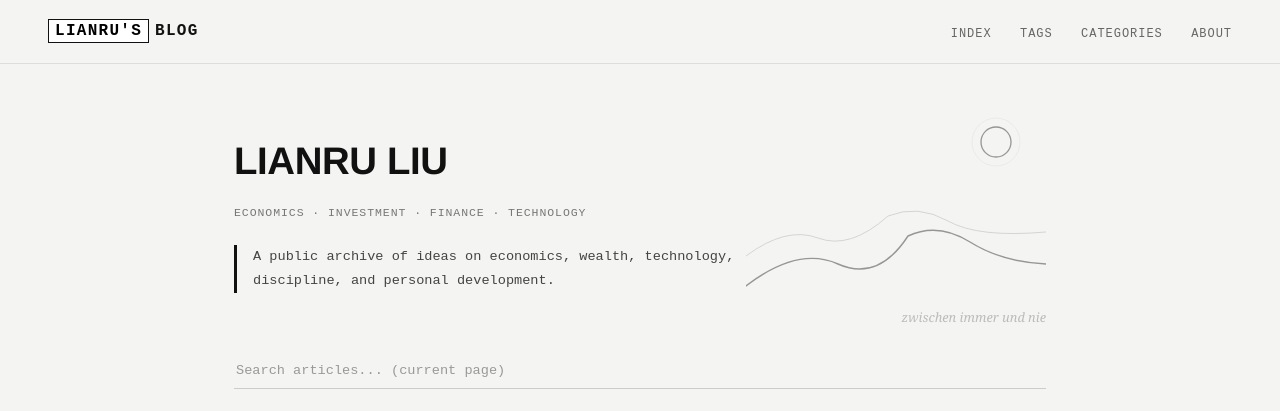
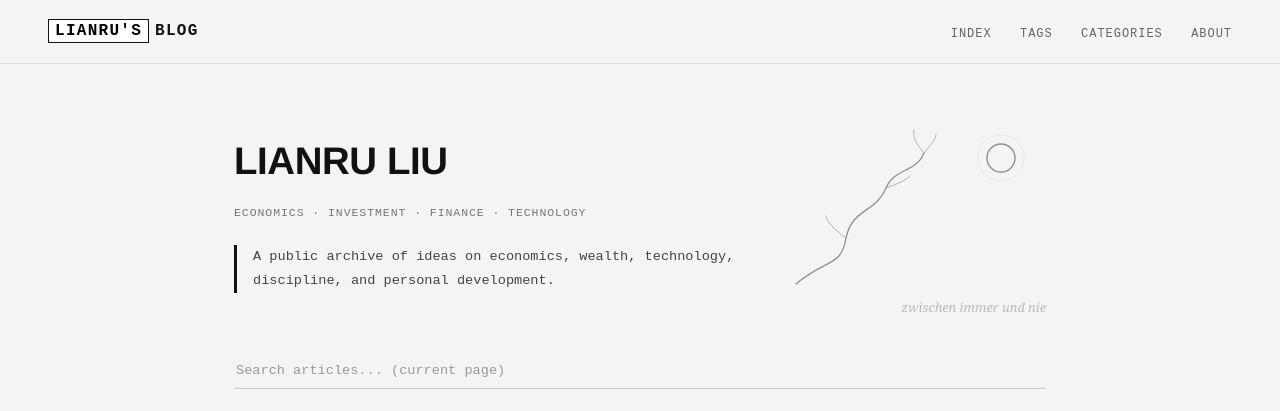
Before and after one commit to LianruLiu/LianruLiu.github.io, a Jekyll site: the page built from index.html, in a window 1280 px wide. Shown: the top 411 px of the page. Built offline with Jekyll 4.4.1, drawn with Linux system fonts in a browser that asks for light colours; the list of posts is cut into pages by our own code.

Commit message:
Update index.html

```diff
--- a/index.html
+++ b/index.html
@@ -3,19 +3,21 @@ layout: default
 title: Home
 ---
 
-<div class="intro-box">
-  <div class="hero-art">
-    <svg class="hero-decor" viewBox="0 0 300 190" xmlns="http://www.w3.org/2000/svg">
-      <circle cx="250" cy="34" r="24" fill="none" stroke="#ccc" stroke-width="0.6" opacity="0.6"/>
-      <circle cx="250" cy="34" r="15" fill="none" stroke="#777" stroke-width="1.3"/>
+<div class="intro-box" style="position:relative;">
+  <div class="hero-art" style="position:absolute; top:-10px; right:0; width:260px; pointer-events:none; z-index:0;">
+    <svg class="hero-decor" viewBox="0 0 260 170" xmlns="http://www.w3.org/2000/svg" style="display:block; width:100%; height:auto; opacity:0.8;">
+      <circle cx="215" cy="40" r="23" fill="none" stroke="#ccc" stroke-width="0.6" opacity="0.6"/>
+      <circle cx="215" cy="40" r="14" fill="none" stroke="#777" stroke-width="1.4"/>
 
-      <path d="M0,148 Q40,118 72,130 T142,108 Q172,96 202,113 T300,124"
-            fill="none" stroke="#bbb" stroke-width="1" stroke-linecap="round" opacity="0.75"/>
-      <path d="M0,178 Q52,138 92,156 T162,128 Q192,114 224,134 T300,156"
-            fill="none" stroke="#777" stroke-width="1.4" stroke-linecap="round"/>
+      <path d="M10,166 C40,140 55,150 60,120 C66,90 90,95 100,70 C108,50 130,55 138,35"
+            fill="none" stroke="#777" stroke-width="1.3" stroke-linecap="round"/>
+      <path d="M60,120 C48,112 40,102 40,98" fill="none" stroke="#999" stroke-width="0.9" stroke-linecap="round"/>
+      <path d="M100,70 C112,66 120,62 124,58" fill="none" stroke="#999" stroke-width="0.9" stroke-linecap="round"/>
+      <path d="M138,35 C146,26 150,20 150,16" fill="none" stroke="#999" stroke-width="0.9" stroke-linecap="round"/>
+      <path d="M138,35 C130,26 126,18 128,12" fill="none" stroke="#999" stroke-width="0.9" stroke-linecap="round"/>
     </svg>
 
-    <div class="hero-poem">zwischen immer und nie</div>
+    <div class="hero-poem" style="font-family:Georgia,'Noto Serif SC',serif; font-style:italic; font-size:0.8rem; color:#bbb; text-transform:lowercase; text-align:right; margin-top:8px; line-height:1.8;">zwischen immer und nie</div>
   </div>
 
   <h1 style="font-size:2.4rem; margin-bottom:10px;">LIANRU LIU</h1>
```
